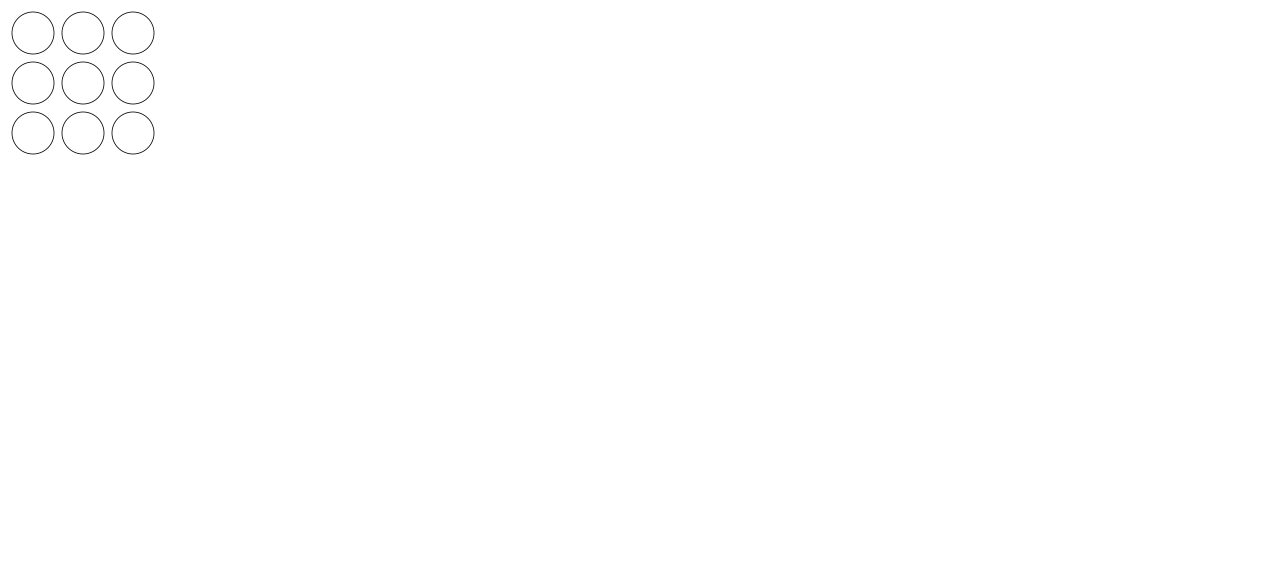
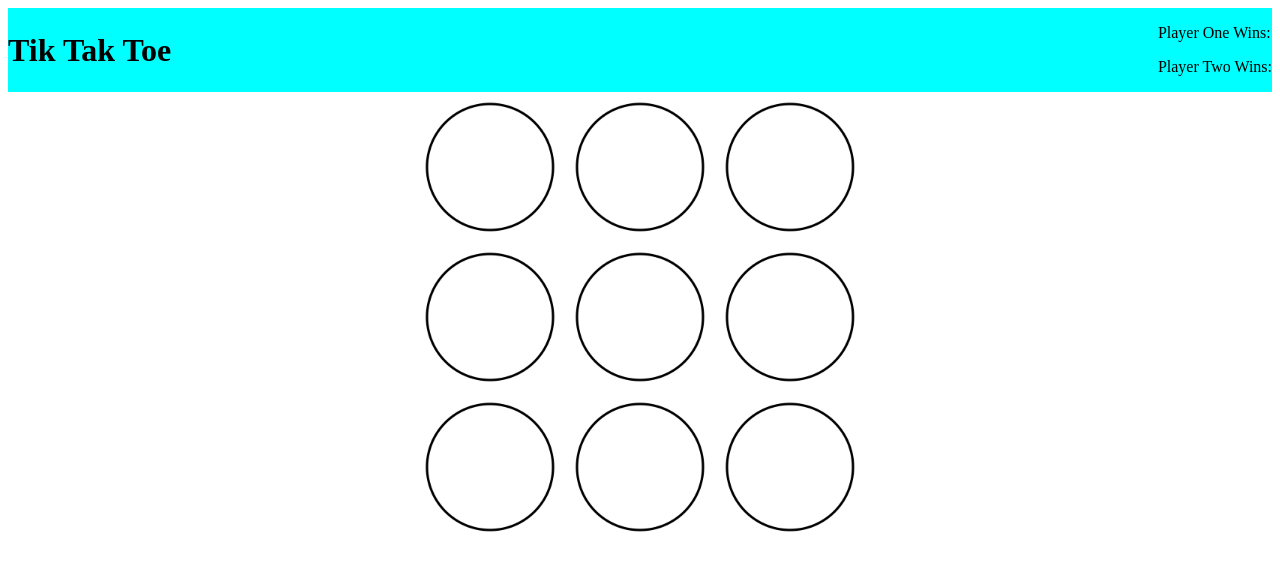
Before and after one commit to AbelDoesCoding/tiktaktoeWebsite, a plain HTML site: page index.html in a window 1280 px wide. Drawn offline with Linux system fonts and the light colour scheme.

Commit message:
added basic html and css

```diff
--- a/index.html
+++ b/index.html
@@ -7,6 +7,16 @@
     <title>Document</title>
 </head>
 <body>
+    <div class="header-container">
+        <div class="header-items">
+            <h1> Tik Tak Toe </h1>
+            <div>
+                <p>Player One Wins:</p>
+                <p>Player Two Wins:</p>
+            </div>
+        </div>
+    </div>
+
     <div class="row-one-container">
         <div class="row-one-container-items">
             <img src="circle.png" alt="unchecked circle" id="topLeft" onclick="mainFuncTopLeft()">
--- a/stylesheet.css
+++ b/stylesheet.css
@@ -1,10 +1,24 @@
 img {
     height: auto;
-    width: 50px;
+    width: 150px;
+}
+
+.header-container {
+    display: flex;
+    justify-content: center;
+}
+.header-items {
+    width: 1400px;
+    display: flex;
+    justify-content: space-between;
+    align-items: center;
+    background-color: aqua;
+
 }
 
 .row-one-container {
     display: flex;
+    justify-content: center;
 }
 .row-one-container-items {
     display: flex;
@@ -12,6 +26,7 @@ img {
 }
 .row-two-container {
     display: flex;
+    justify-content: center;
 }
 .row-two-container-items {
     display: flex;
@@ -19,6 +34,7 @@ img {
 }
 .row-three-container {
     display: flex;
+    justify-content: center;
 }
 .row-three-container-items {
     display: flex;
```
Also changed, not shown: script.js (+24 -2 lines).
